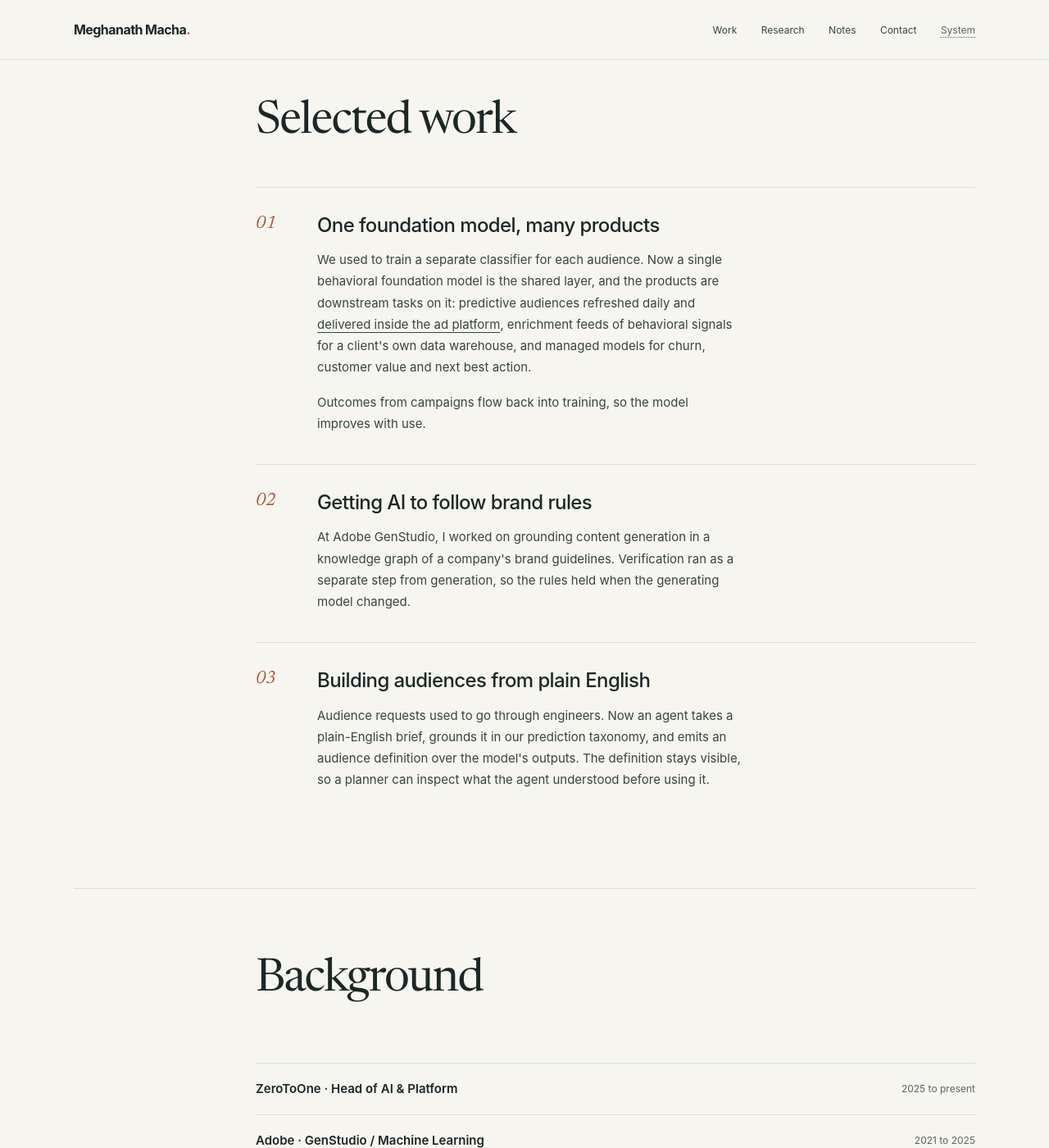
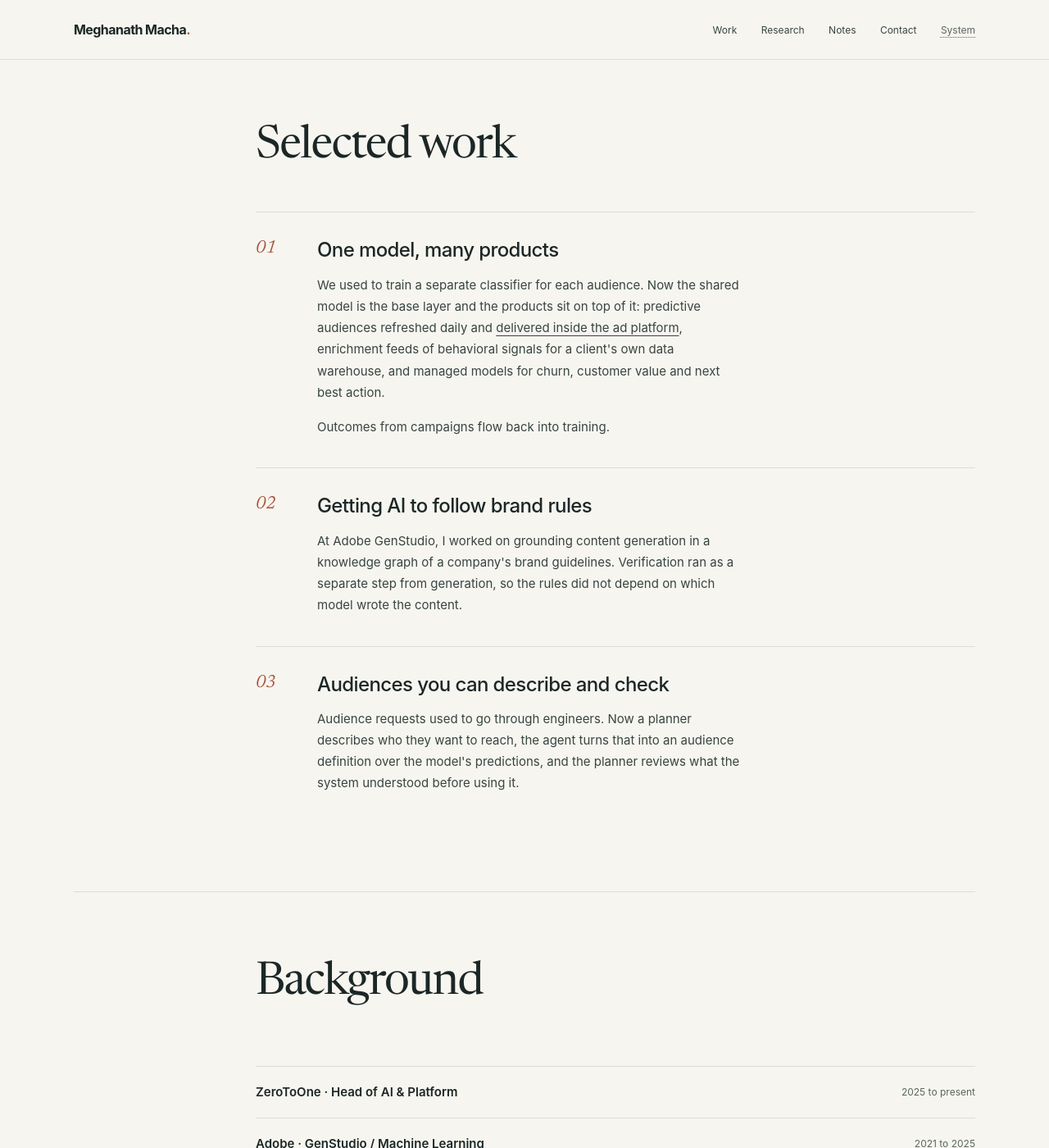
Before and after one commit to mmacha/mmacha.github.io, a Jekyll site: the page built from index.html, in a window 1280 px wide and 1400 px high, scrolled down 1389 px. Shown: the whole window at 82% size. Built offline with Jekyll 4.4.1, drawn with Linux system fonts in a browser that asks for light colours; some of the changed text lies outside the part shown.

Commit message:
Ease the ML density in hero and work copy
Foundation model is established once in the hero and defined once in
About; the rest says the model. Hero paragraph simplified, IDs glossed,
absolute claims replaced with mechanism, Audience Builder item retitled
and told as describe, review, use.

Co-Authored-By: Claude Fable 5.1 <noreply@anthropic.com>

```diff
--- a/index.html
+++ b/index.html
@@ -11,7 +11,7 @@ og_type: profile
         <h1 id="hero-title">Meghanath Macha</h1>
         <div class="hero-copy">
           <p class="hero-lead">I build foundation models of consumer behavior, from where people go to what they do online.</p>
-          <p class="hero-second">At ZeroToOne, I lead AI and platform. Our Large Behavioral Model is a vertical foundation model pretrained on sequences of physical and digital behavior, and everything we ship is a downstream task on it. I started out training the models and still design the systems. Much of my work now is the data, infrastructure and teams around them.</p>
+          <p class="hero-second">At ZeroToOne, I lead AI and platform. We train one shared model on physical and digital behavior, then use it to predict visits, intent and other outcomes. I started out training the models and still design the systems. Much of my work now is building the data, infrastructure and teams that support them.</p>
         </div>
         <p class="role">Head of AI &amp; Platform, ZeroToOne</p>
       </div>
@@ -33,17 +33,17 @@ og_type: profile
     <div class="section-head"><div></div><div><h2 id="work-title">Selected work</h2></div></div>
     <div class="work-list">
       <article class="work-item"><div class="work-number">01</div><div>
-        <h3>One foundation model, many products</h3>
-        <p>We used to train a separate classifier for each audience. Now a single behavioral foundation model is the shared layer, and the products are downstream tasks on it: predictive audiences refreshed daily and <a href="https://www.groundtruth.com/article/zerotoone-ai-dynamic-intent-prediction/" target="_blank" rel="noopener noreferrer">delivered inside the ad platform</a>, enrichment feeds of behavioral signals for a client's own data warehouse, and managed models for churn, customer value and next best action.</p>
-        <p>Outcomes from campaigns flow back into training, so the model improves with use.</p>
+        <h3>One model, many products</h3>
+        <p>We used to train a separate classifier for each audience. Now the shared model is the base layer and the products sit on top of it: predictive audiences refreshed daily and <a href="https://www.groundtruth.com/article/zerotoone-ai-dynamic-intent-prediction/" target="_blank" rel="noopener noreferrer">delivered inside the ad platform</a>, enrichment feeds of behavioral signals for a client's own data warehouse, and managed models for churn, customer value and next best action.</p>
+        <p>Outcomes from campaigns flow back into training.</p>
       </div></article>
       <article class="work-item"><div class="work-number">02</div><div>
         <h3>Getting AI to follow brand rules</h3>
-        <p>At Adobe GenStudio, I worked on grounding content generation in a knowledge graph of a company's brand guidelines. Verification ran as a separate step from generation, so the rules held when the generating model changed.</p>
+        <p>At Adobe GenStudio, I worked on grounding content generation in a knowledge graph of a company's brand guidelines. Verification ran as a separate step from generation, so the rules did not depend on which model wrote the content.</p>
       </div></article>
       <article class="work-item"><div class="work-number">03</div><div>
-        <h3>Building audiences from plain English</h3>
-        <p>Audience requests used to go through engineers. Now an agent takes a plain-English brief, grounds it in our prediction taxonomy, and emits an audience definition over the model's outputs. The definition stays visible, so a planner can inspect what the agent understood before using it.</p>
+        <h3>Audiences you can describe and check</h3>
+        <p>Audience requests used to go through engineers. Now a planner describes who they want to reach, the agent turns that into an audience definition over the model's predictions, and the planner reviews what the system understood before using it.</p>
       </div></article>
     </div>
   </section>
```
Also changed, not shown: other parts of index.html (+1 -1 lines).
